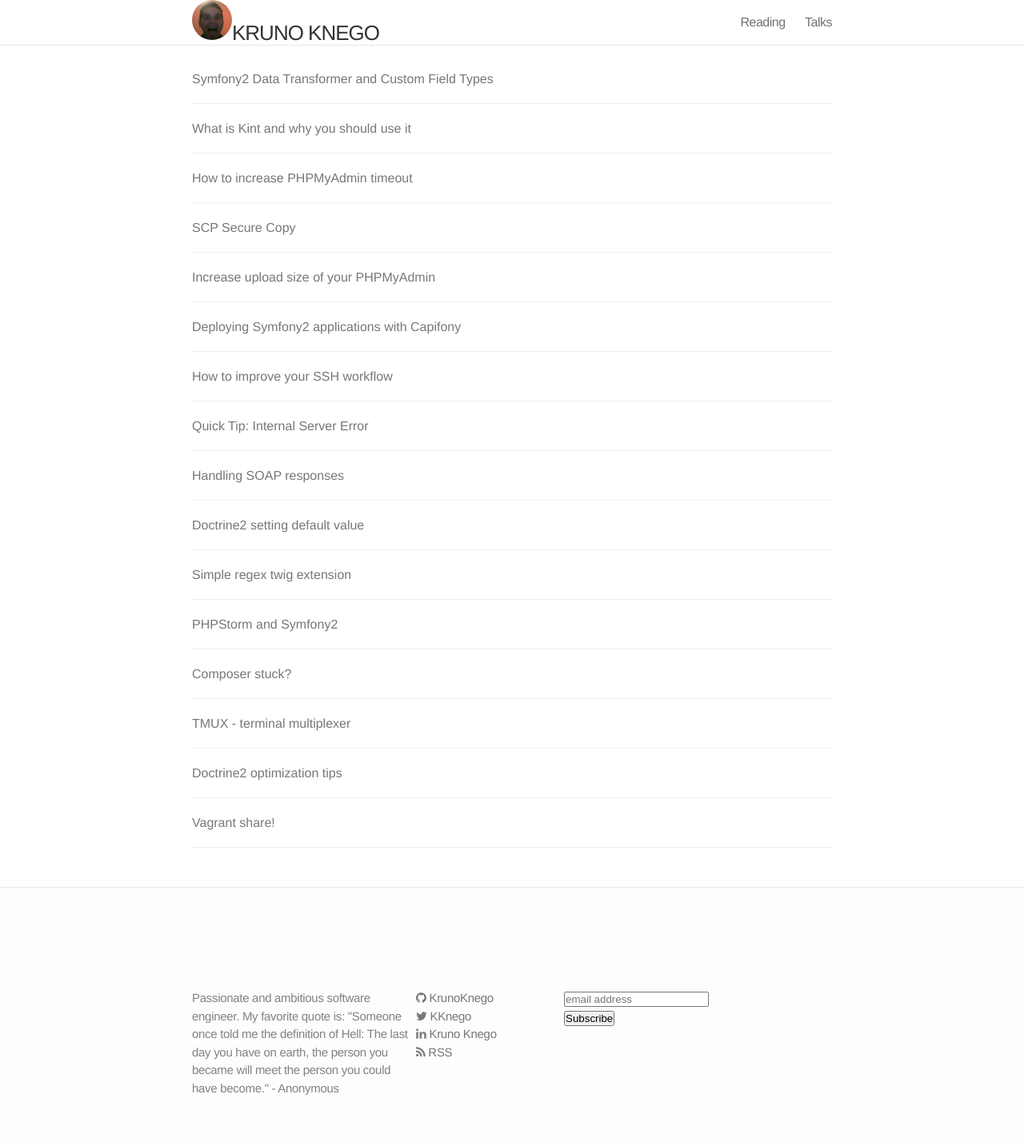
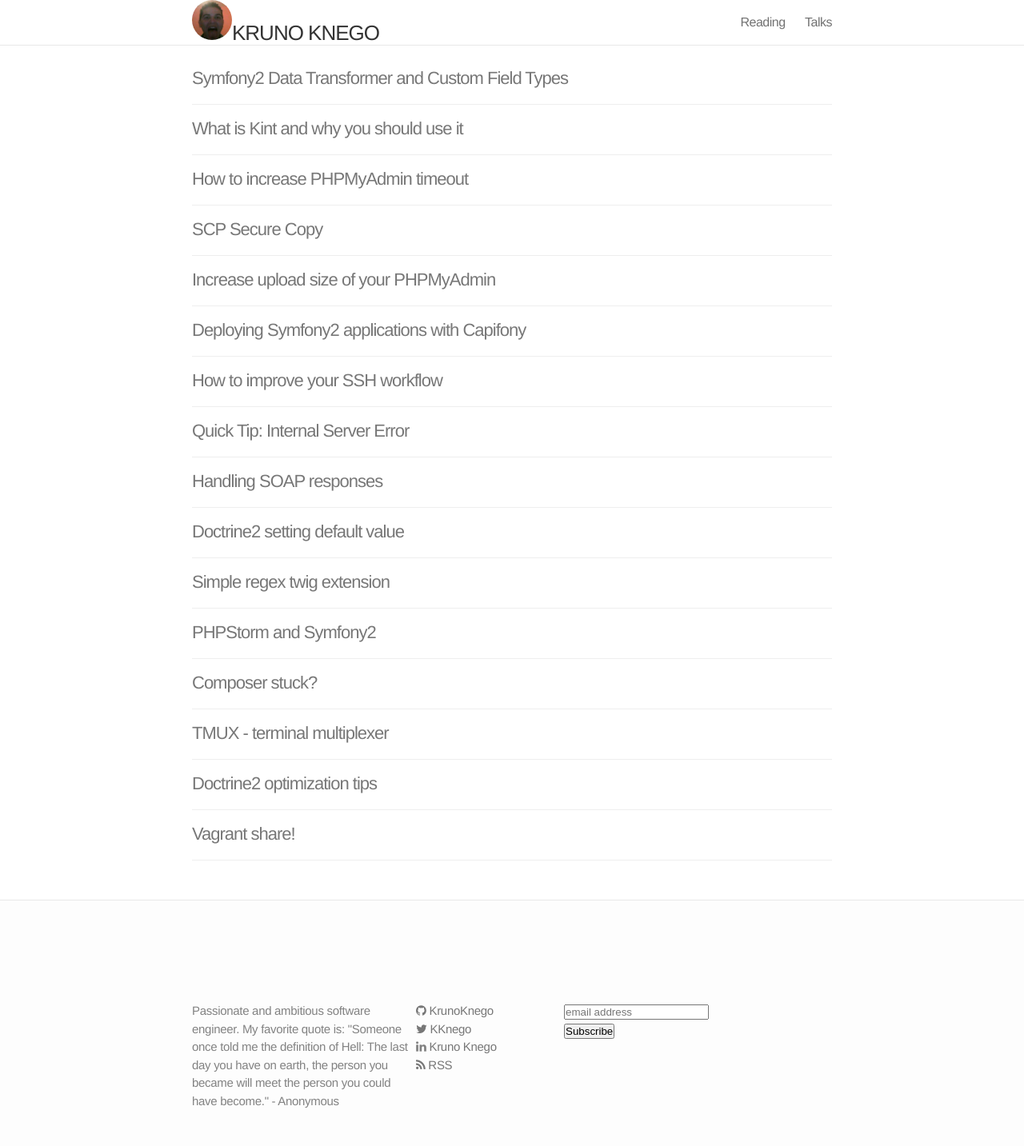
Before and after one commit to guotechfin/KrunoKnego.github.io, a Jekyll site: the page built from index.html, in a window 1280 px wide. Shown: the whole page at 80% size. Built offline with Jekyll 4.4.1, drawn with Linux system fonts in a browser that asks for light colours; nearby versions of some CDN libraries; the list of posts is cut into pages by our own code; comment, search, counter and statistics services are not loaded.

Commit message:
css updated.

```diff
--- a/css/main.css
+++ b/css/main.css
@@ -155,10 +155,12 @@
   line-height: 1;
 }
 
-.post-link a {
+a.post-link {
     font-size: 22px ;
     font-weight: 200 ;
     color: #777777;
+    letter-spacing: -1px;
+    line-height: 1;
 }
 
 .posts .post-date {
```
